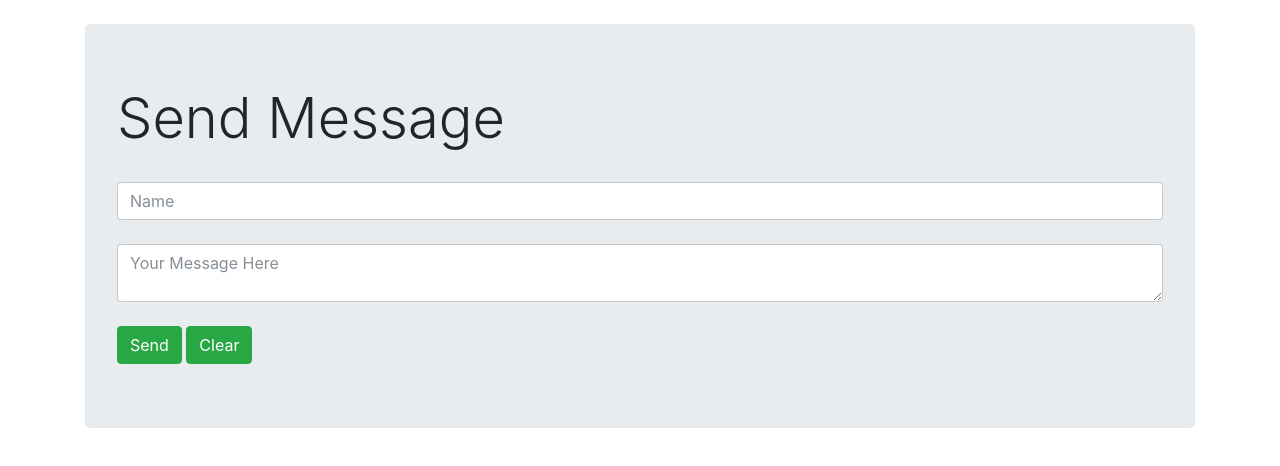
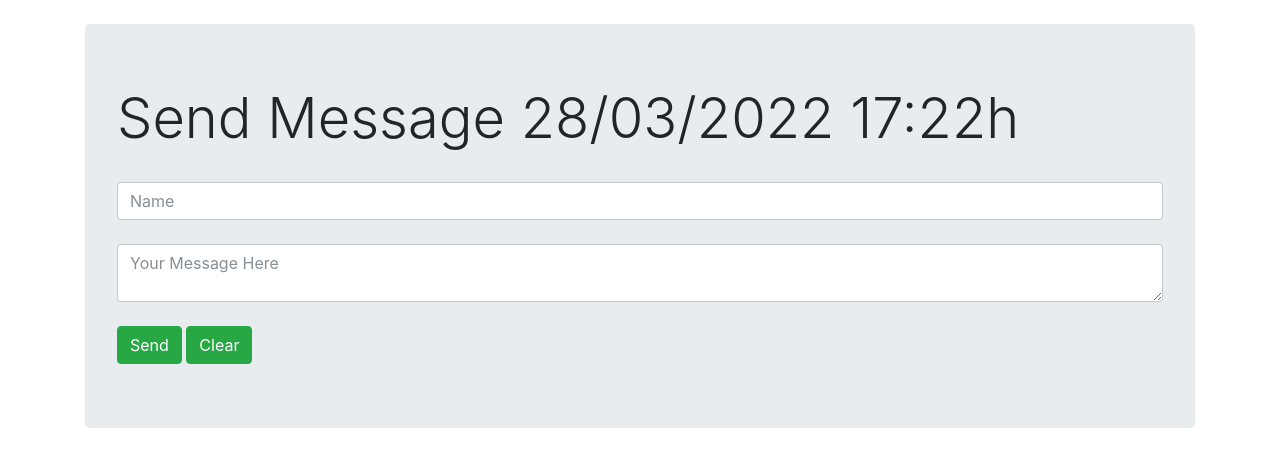
Before and after one commit to bedatty/ezops-test-bedatty, a website: page index.html in a window 1280 px wide. Drawn offline with nearby package versions, Linux system fonts and the light colour scheme; no server answers.

Commit message:
Deploy Pipe

```diff
--- a/index.html
+++ b/index.html
@@ -12,7 +12,7 @@
 <div class="container">
     <br>
     <div class="jumbotron">
-        <h1 class="display-4">Send Message</h1>
+        <h1 class="display-4">Send Message 28/03/2022 17:22h</h1>
         <br>
         <input id = "name" class="form-control" placeholder="Name">
         <br>
```
